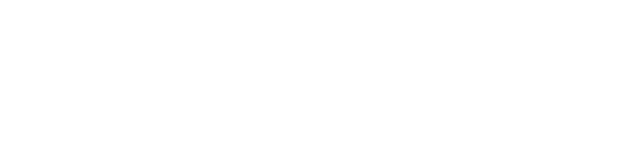
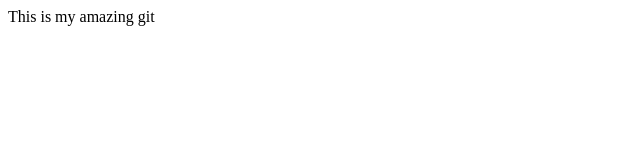
Before and after one commit to ahmedahashim/tutorial, a plain HTML site: page index.html in a window 1280 px wide. Shown: the whole page, without its empty margins (0-640 px from the left). Drawn offline with Linux system fonts and the light colour scheme.

Commit message:
second commit

```diff
--- a/index.html
+++ b/index.html
@@ -5,6 +5,6 @@
     <title>git tutorial</title>
   </head>
   <body>
-
+This is my amazing git
   </body>
 </html>
```
Also changed, not shown: paper1.html (added).
